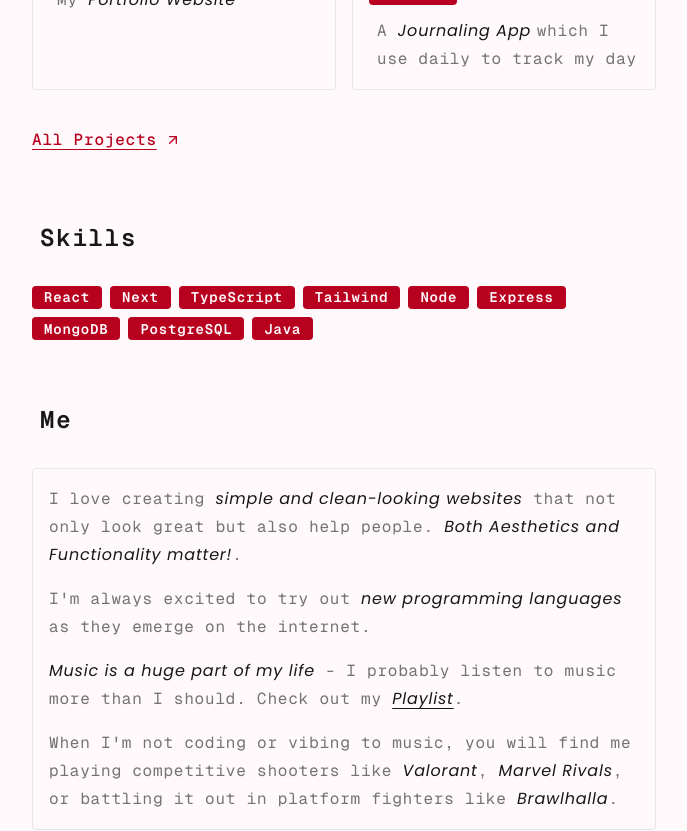
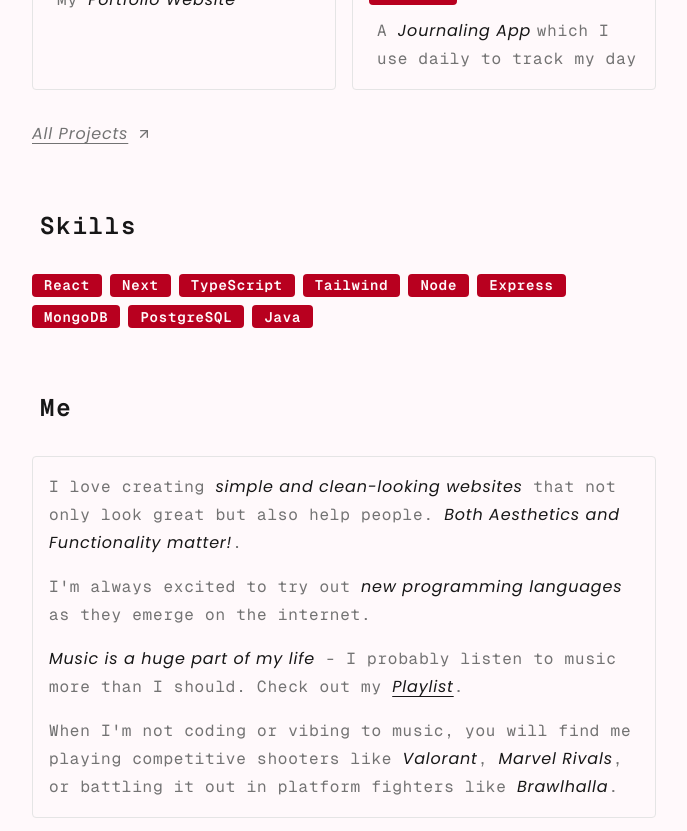
Before and after one commit to namannc13/chom, a React (Vite) app: page / in a window 1280 px wide. Shown: the part 1040-1871 px from the top of the page, without its empty margins (296-983 px from the left). Built offline with nearby package versions, Linux system fonts and the light colour scheme; a web font is replaced by a local one.

Commit message:
Updated Link and OuterLink

```diff
--- a/src/pages/home.tsx
+++ b/src/pages/home.tsx
@@ -2,10 +2,10 @@ import Badge from "@/components/badge";
 import Heading from "@/components/heading";
 import Highlight from "@/components/highlight";
 import Link from "@/components/link";
+import OuterLink from "@/components/outer_link";
 import Para from "@/components/para";
 import Project from "@/components/project";
 import Section from "@/components/section";
-import { Button } from "@/components/ui/button";
 import { InView } from "@/components/ui/in_view";
 import { TextScramble } from "@/components/ui/text_scramble";
 import Work from "@/components/work";
@@ -14,7 +14,6 @@ import { skills } from "@/data/skills";
 import { work } from "@/data/work";
 import { ArrowUpRight } from "lucide-react";
 import { motion } from "motion/react";
-import { useNavigate } from "react-router-dom";
 
 function TopSection() {
   return (
@@ -52,20 +51,19 @@ function TopSection() {
         Full Stack Developer who loves turning coffee into clean code solutions.
         I'm currently working as a{" "}
         <Highlight>Product Development Intern</Highlight> at{" "}
-        <Link
+        <OuterLink
           to="https://agnext.com/"
           className="text-primary hover:text-accent-foreground"
           inline
         >
           AgNext Technologies
-        </Link>
+        </OuterLink>
       </Para>
     </motion.div>
   );
 }
 
 function Home() {
-  const navigate = useNavigate();
   return (
     <>
       <div className="flex flex-col gap-16">
@@ -104,13 +102,9 @@ function Home() {
               />
             ))}
           </div>
-          <Button
-            variant="link"
-            onClick={() => navigate("/projects")}
-            className="relative text-[16px] flex justify-start items-center gap-2 text-accent-foreground hover:text-foreground hover:cursor-pointer underline-offset-4 underline px-0 py-0"
-          >
+          <Link to="/projects">
             All Projects <ArrowUpRight className="w-4 h-4" />
-          </Button>
+          </Link>
         </Section>
 
         <InView
@@ -155,13 +149,13 @@ function Home() {
               <Para>
                 <Highlight>Music is a huge part of my life</Highlight> - I
                 probably listen to music more than I should. Check out my{" "}
-                <Link
+                <OuterLink
                   to="https://open.spotify.com/playlist/7aJTTUpRfBaptrgC37KpH9"
                   className="text-primary hover:text-accent-foreground"
                   inline
                 >
                   Playlist
-                </Link>
+                </OuterLink>
                 .
               </Para>
               <Para>
@@ -184,18 +178,20 @@ function Home() {
           <Section header="Connect">
             <div className="flex flex-col gap-4">
               <div className="flex gap-4 flex-wrap">
-                <Link
+                <OuterLink
                   to="https://www.linkedin.com/in/naman-chawhan/"
                   className="text-primary hover:text-accent-foreground"
+                  inline
                 >
                   LinkedIn
-                </Link>
-                <Link
+                </OuterLink>
+                <OuterLink
                   to="https://github.com/namannc13"
                   className="text-primary hover:text-accent-foreground"
+                  inline
                 >
                   GitHub
-                </Link>
+                </OuterLink>
               </div>
             </div>
           </Section>
```
